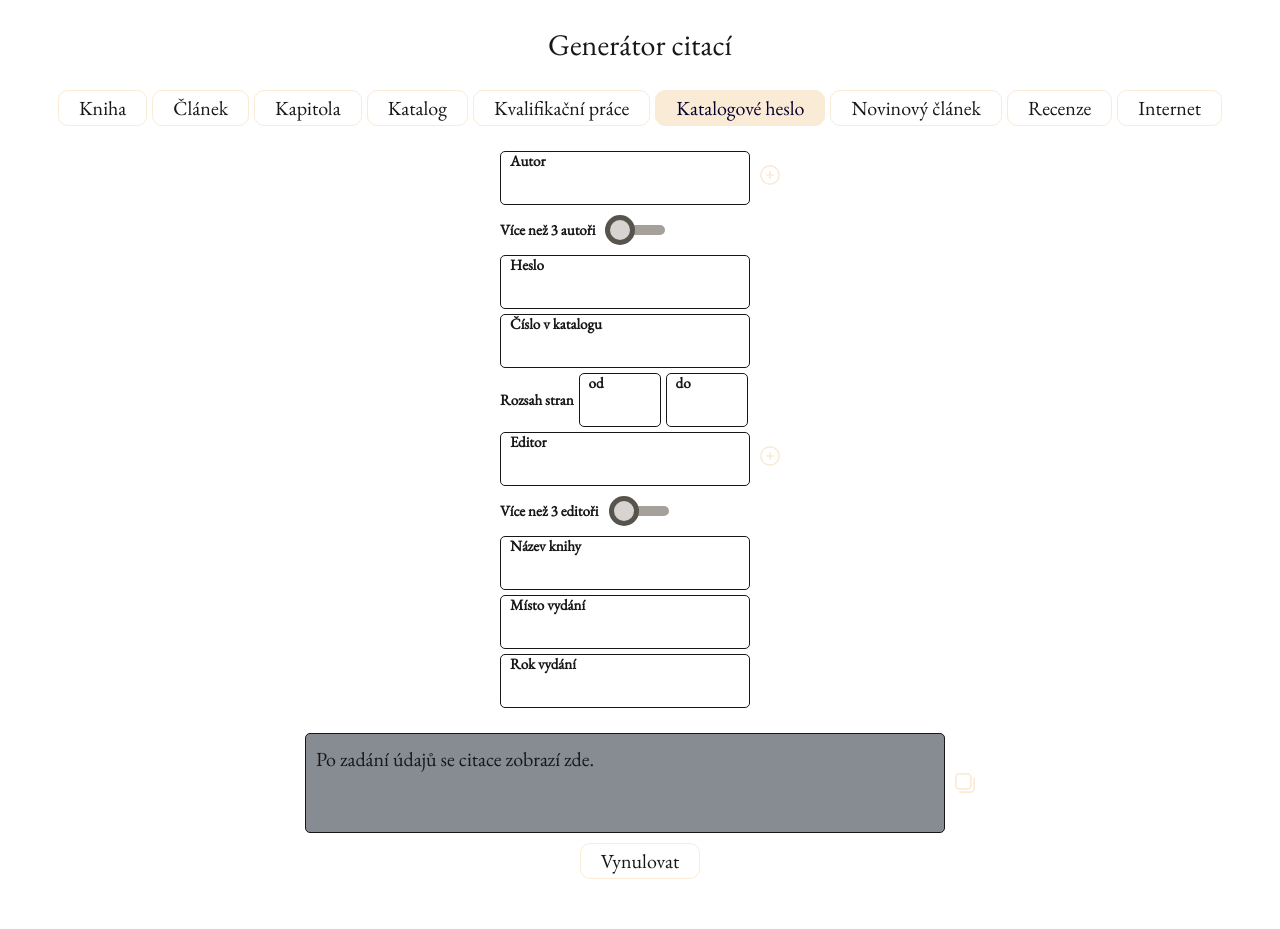
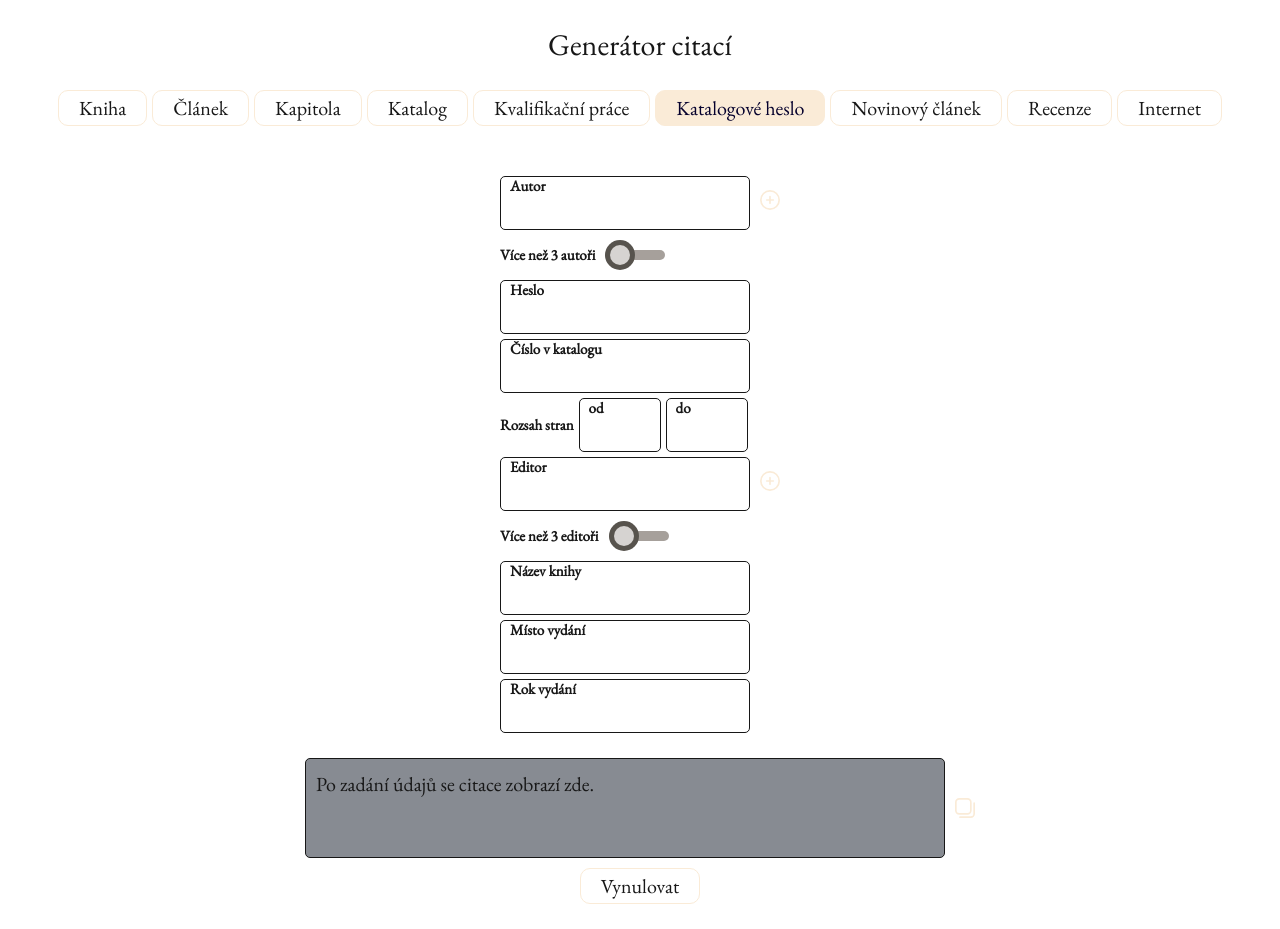
Before and after one commit to wbtag/citace, a Next.js app: page / in a window 1280 px wide. Both pictures are taken after a click on the button "Katalogové heslo". Before the commit the page ends 904 px from the top, so only its background shows below. Built offline with nearby package versions, Linux system fonts and the light colour scheme.

Commit message:
fix: align first element position for most forms

```diff
--- a/src/app/components/forms/CatalogueEntryForm.js
+++ b/src/app/components/forms/CatalogueEntryForm.js
@@ -32,7 +32,7 @@
     return (
         <>
             <div className='flex w-full min-h-75 justify-center'>
-                <div className="flex flex-col gap-1">
+                <div className="flex flex-col gap-1 mt-5">
                     <AuthorForm type="authors" handler={stateHandler} />
                     <Input label="Heslo" name="entryName" handler={stateHandler} />
                     <Input label="Číslo v katalogu" name="entryNumber" handler={stateHandler} />
--- a/src/app/components/forms/InternetSource.js
+++ b/src/app/components/forms/InternetSource.js
@@ -23,7 +23,7 @@
     return (
         <>
             <div className='flex w-full min-h-75 justify-center'>
-                <div className="flex flex-col gap-1" >
+                <div className="flex flex-col gap-1 mt-5" >
                     <AuthorForm type='authors' naming={formData.authorType} handler={stateHandler} />
                     <Input label="Název" name="name" handler={stateHandler} />
                     <Input label="Médium" name="medium" handler={stateHandler} />
```
